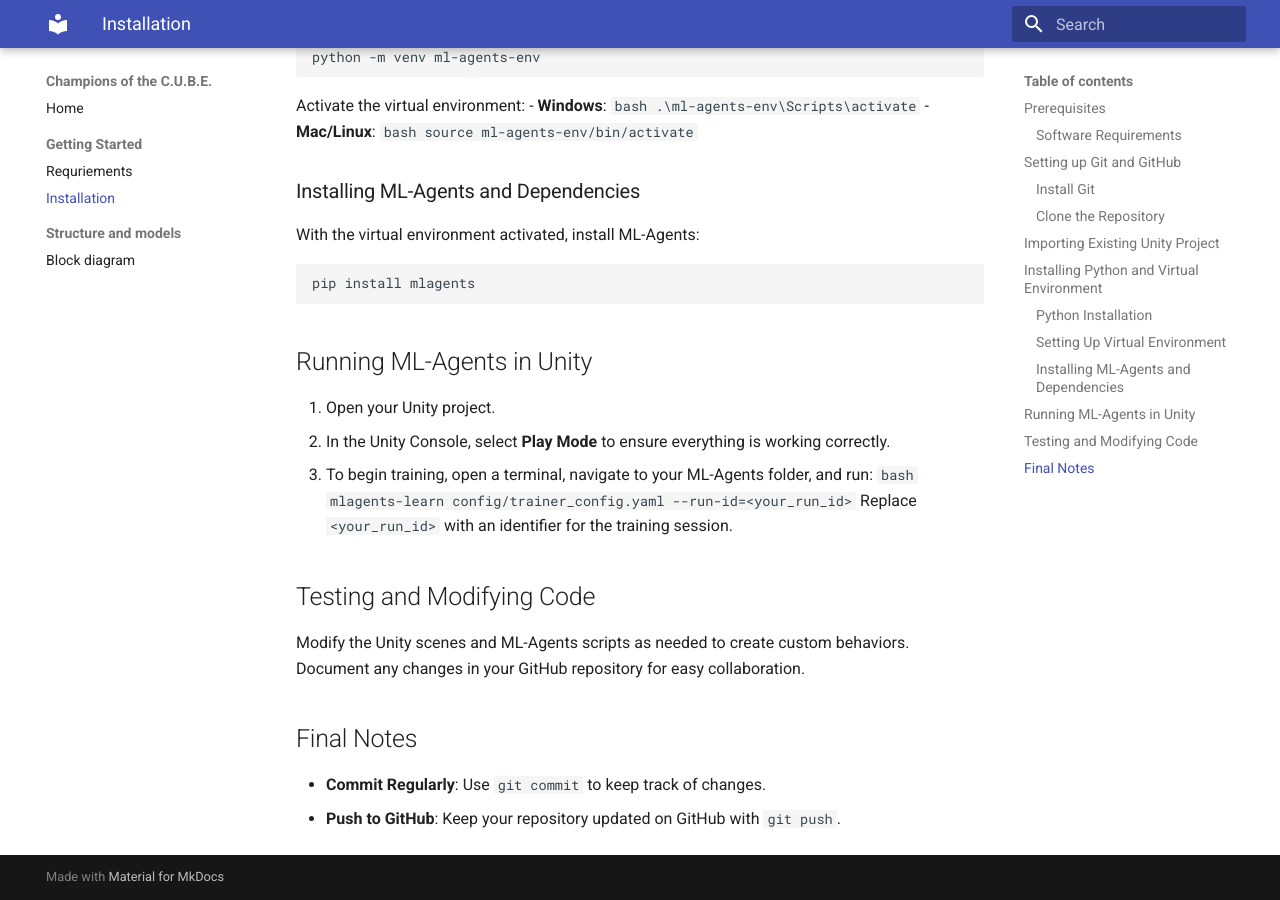
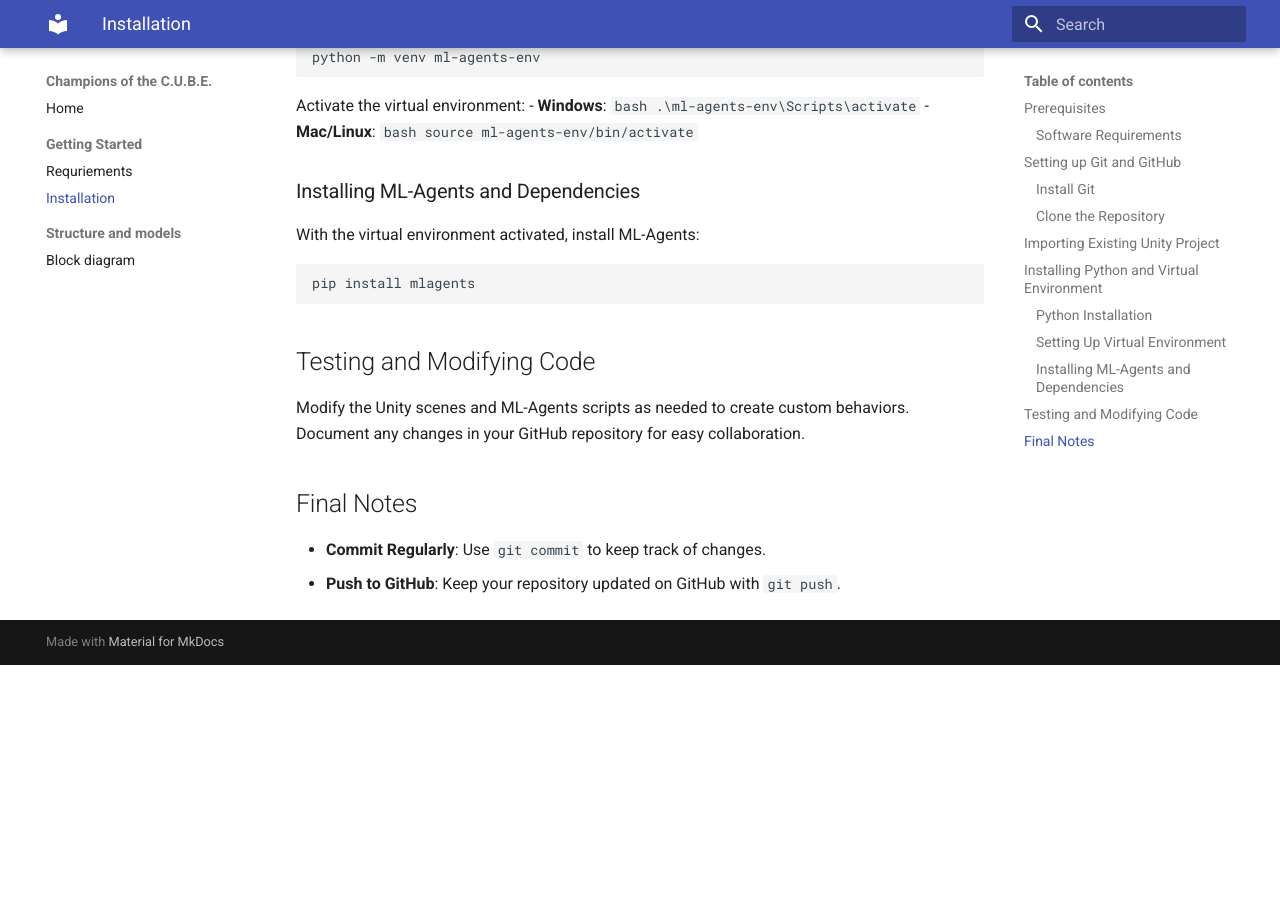
Before and after one commit to moksonyb/AIML15-UM, an MkDocs documentation site: the page built from docs/Getting started/Installation.md, in a window 1280 px wide and 900 px high, scrolled down 1346 px. Built offline with MkDocs 1.6.1 and Material for MkDocs 9.7.7, drawn with Linux system fonts in a browser that asks for light colours; after the commit the page ends 2011 px from its top, so only the background shows below that.

Commit message:
Update Installation.md
draft6

````diff
--- a/docs/Getting started/Installation.md
+++ b/docs/Getting started/Installation.md
@@ -57,16 +57,6 @@
 pip install mlagents
 ```
 
-## Running ML-Agents in Unity
-
-1. Open your Unity project.
-2. In the Unity Console, select **Play Mode** to ensure everything is working correctly.
-3. To begin training, open a terminal, navigate to your ML-Agents folder, and run:
-   ```bash
-   mlagents-learn config/trainer_config.yaml --run-id=<your_run_id>
-   ```
-   Replace `<your_run_id>` with an identifier for the training session.
-
 ## Testing and Modifying Code
 
 Modify the Unity scenes and ML-Agents scripts as needed to create custom behaviors. Document any changes in your GitHub repository for easy collaboration.
````
